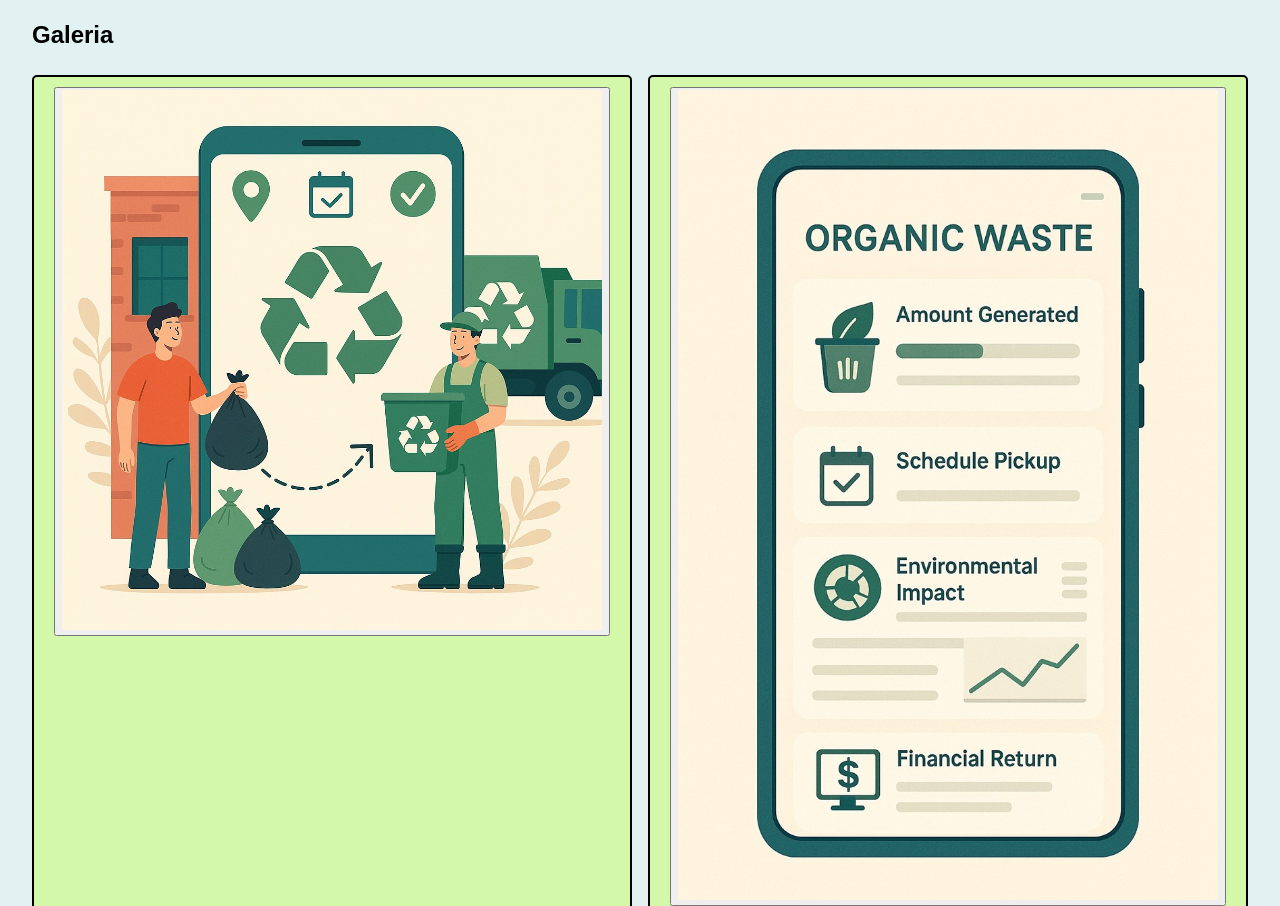
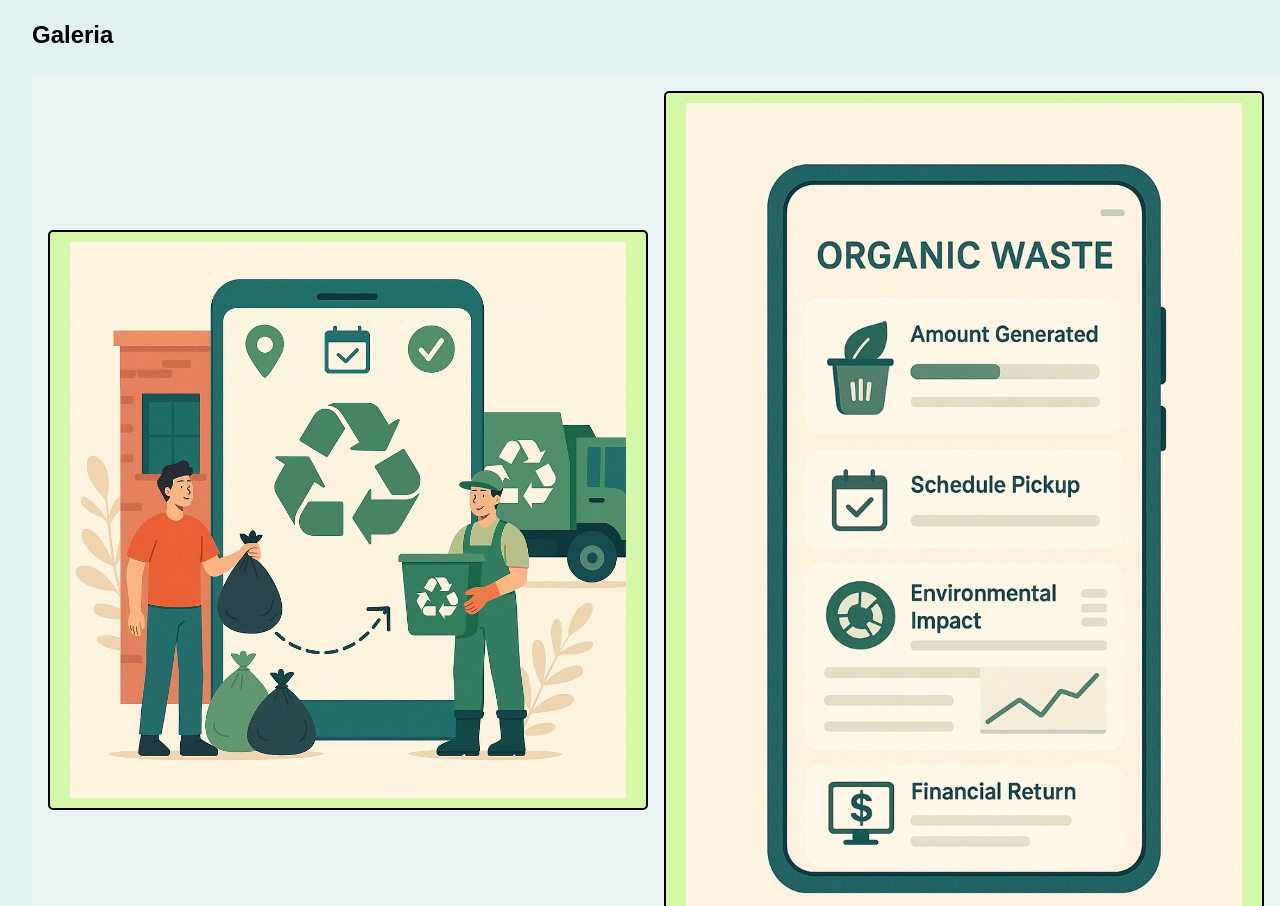
Before and after one commit to DiegoMorpheus/ReutilizaTech, a plain HTML site: page sobre.html in a window 1280 px wide. Shown: the part 408-1314 px from the top of the page. Drawn offline with Linux system fonts and the light colour scheme.

Commit message:
Update sobre.html

```diff
--- a/sobre.html
+++ b/sobre.html
@@ -39,30 +39,23 @@
           Alinhado ao Objetivo de Desenvolvimento Sustentável (ODS) 12 da ONU, nosso sistema ajuda sua empresa a reduzir a geração de resíduos por meio de prevenção, redução, reciclagem e reutilização, fortalecendo sua responsabilidade socioambiental e impulsionando resultados econômicos positivos.
           Quer transformar a gestão de resíduos do seu negócio e contribuir para um futuro mais sustentável? Entre em contato conosco e saiba como podemos ajudar você a alcançar esses objetivos!
         </p>
-      </section>
     <section class="gallery">
     <h2>Galeria</h2>
     <div class="grid">
-     <div class="button">
-        <a href="sysWeb.html">
-            <button>
+        <div class="item">
+            <a href="sysWeb.html" class="button">
                 <img src="img/integracaoResiduo.jpg" alt="Integração resíduo">
-            </button>
             </a>
         </div>
 
-     <div class="button">
-        <a href="sysMobile.html">
-            <button>
+        <div class="item">
+            <a href="sysMobile.html" class="button">
                 <img src="img/controleImpactoGestao.jpg" alt="Controle e Impacto de gestão">
-            </button>
             </a>
         </div>
-
-
-
     </div>
 </section>
+
     </main>
     <footer>
       <p>&copy; 2025 Meu Site. Todos os direitos reservados.</p>
```
Lines whose indentation alone changed are shown as unchanged.
